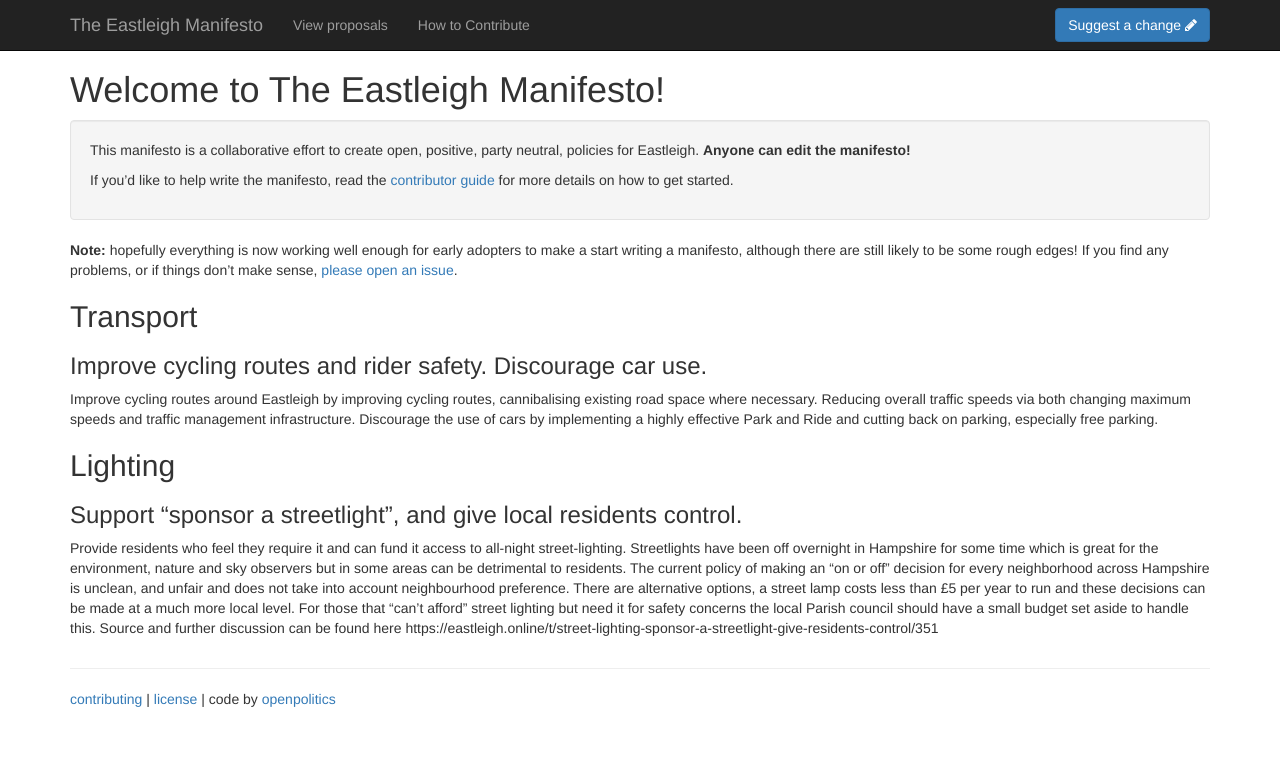
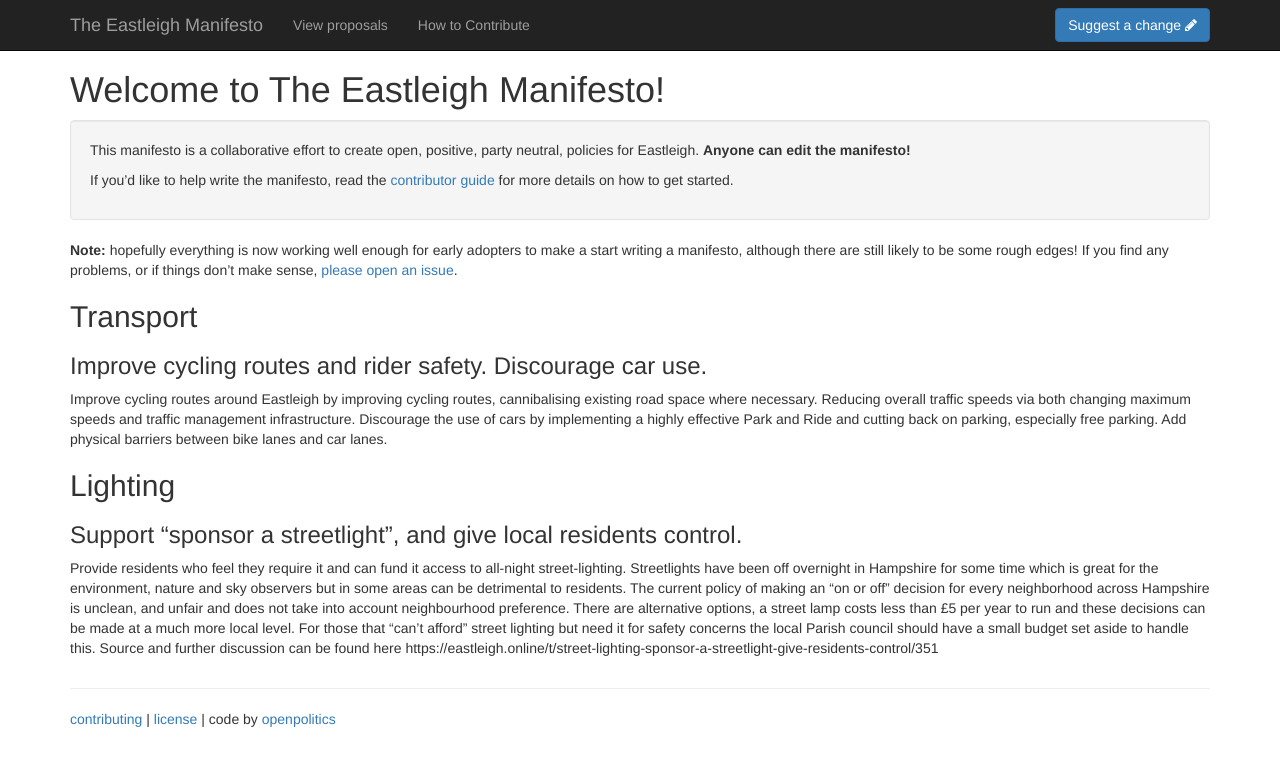
Before and after one commit to OpenEastleigh/eastleigh-manifesto, a Jekyll site: the page built from index.md, in a window 1280 px wide. Shown: the top 766 px of the page. Built offline with Jekyll 4.4.1, drawn with Linux system fonts in a browser that asks for light colours.

Commit message:
Add physical barriers between car and bike lanes to traffic policy

```diff
--- a/index.md
+++ b/index.md
@@ -18,7 +18,7 @@ If you'd like to help write the manifesto, read the [contributor guide](contribu
 
 ### Improve cycling routes and rider safety. Discourage car use.
 
-Improve cycling routes around Eastleigh by improving cycling routes, cannibalising existing road space where necessary. Reducing overall traffic speeds via both changing maximum speeds and traffic management infrastructure. Discourage the use of cars by implementing a highly effective Park and Ride and cutting back on parking, especially free parking.
+Improve cycling routes around Eastleigh by improving cycling routes, cannibalising existing road space where necessary. Reducing overall traffic speeds via both changing maximum speeds and traffic management infrastructure. Discourage the use of cars by implementing a highly effective Park and Ride and cutting back on parking, especially free parking. Add physical barriers between bike lanes and car lanes.
 
 ## Lighting
 
```
